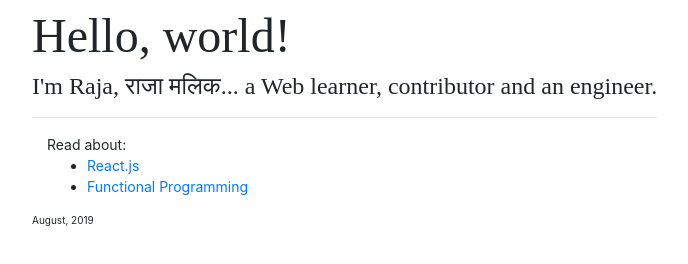
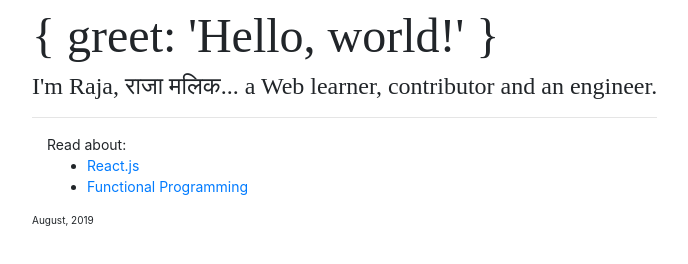
Before and after one commit to raajamalik/raajamalik.github.io, a plain HTML site: page index.html in a window 1280 px wide. Shown: the whole page, without its empty margins (38-726 px from the left). Drawn offline with nearby package versions, Linux system fonts and the light colour scheme.

Commit message:
Added json greeting

```diff
--- a/index.html
+++ b/index.html
@@ -31,7 +31,7 @@
     <div class="container">
         <div class="row header">
           <header>
-            <span>Hello, world! </span>
+            <span>{ greet: 'Hello, world!' } </span>
             <h4>I'm Raja, राजा मलिक... a Web learner, contributor and an engineer.</h4>
             <hr/>
           </header>
```
